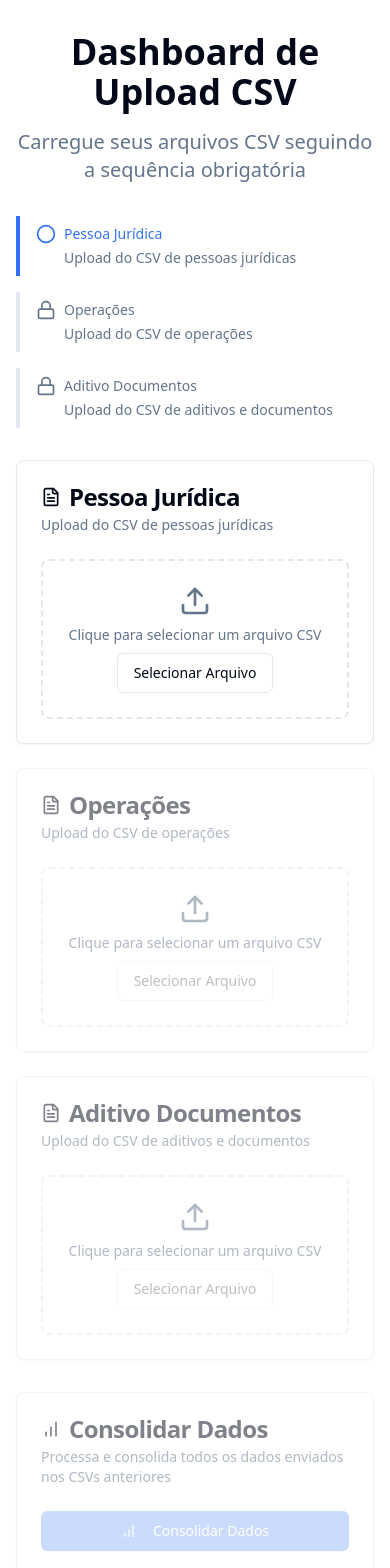
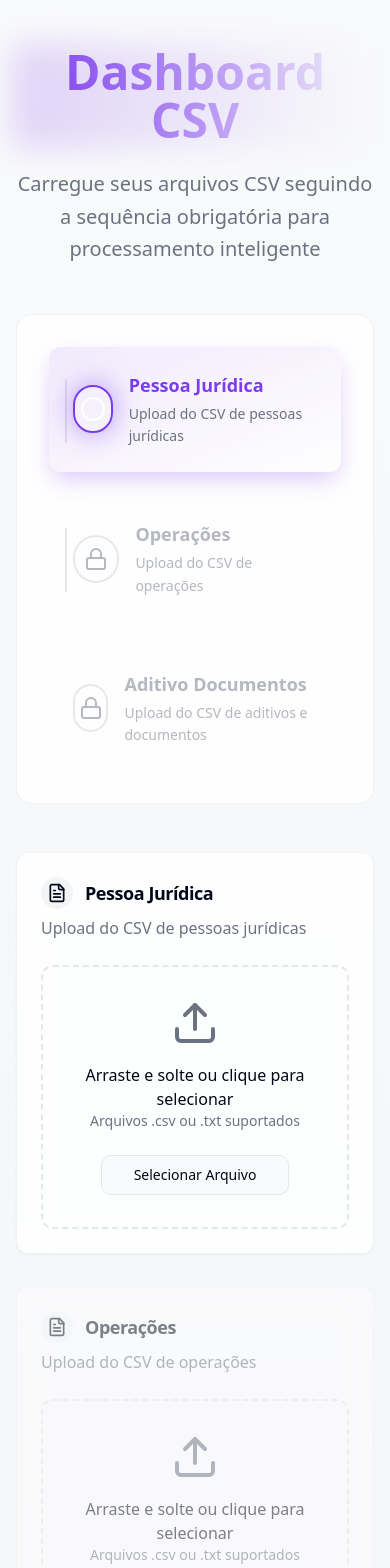
Before and after one commit to witalossena/csv-data-forge, a React (Vite) app: page / in a window 390 px wide. Shown: the top 1568 px of the page. Built offline with nearby package versions, Linux system fonts and the light colour scheme.

Commit message:
Refactor: Improve UI design
Enhance the overall user interface design for a more polished and intuitive experience.

```diff
--- a/src/components/CSVUploader.tsx
+++ b/src/components/CSVUploader.tsx
@@ -88,23 +88,40 @@ export function CSVUploader({
 
   return (
     <Card className={cn(
-      "transition-all duration-300",
-      disabled && "opacity-50",
-      completed && "border-success bg-success/5"
+      "glass-effect transition-all duration-500 hover:scale-105 hover:shadow-lg group relative overflow-hidden",
+      disabled && "opacity-50 hover:scale-100",
+      completed && "border-success shadow-success animate-pulse-glow"
     )}>
-      <CardHeader>
-        <CardTitle className="flex items-center gap-2">
+      {completed && (
+        <div className="absolute inset-0 bg-gradient-success opacity-10 pointer-events-none"></div>
+      )}
+      <CardHeader className="relative">
+        <CardTitle className="flex items-center gap-3 text-lg">
           {completed ? (
-            <CheckCircle className="h-5 w-5 text-success" />
+            <div className="flex items-center justify-center w-8 h-8 rounded-full bg-gradient-success text-white">
+              <CheckCircle className="h-5 w-5" />
+            </div>
           ) : (
-            <FileText className="h-5 w-5" />
+            <div className="flex items-center justify-center w-8 h-8 rounded-full bg-muted group-hover:bg-primary group-hover:text-primary-foreground transition-colors">
+              <FileText className="h-5 w-5" />
+            </div>
           )}
-          {title}
+          <span className={cn(
+            "transition-colors",
+            completed && "text-success"
+          )}>
+            {title}
+          </span>
         </CardTitle>
-        <CardDescription>{description}</CardDescription>
+        <CardDescription className="text-base leading-relaxed">
+          {description}
+        </CardDescription>
       </CardHeader>
-      <CardContent className="space-y-4">
-        <div className="border-2 border-dashed rounded-lg p-6 text-center">
+      <CardContent className="space-y-6">
+        <div className={cn(
+          "border-2 border-dashed rounded-xl p-8 text-center transition-all duration-300 hover:border-primary/50 hover:bg-primary/5",
+          file && "border-primary/30 bg-primary/5"
+        )}>
           <input
             ref={fileInputRef}
             type="file"
@@ -115,19 +132,34 @@ export function CSVUploader({
           />
 
           {file ? (
-            <div className="space-y-2">
-              <FileText className="h-8 w-8 mx-auto text-primary" />
-              <p className="text-sm font-medium">{file.name}</p>
-              <p className="text-xs text-muted-foreground">
-                {(file.size / 1024).toFixed(1)} KB
-              </p>
+            <div className="space-y-4">
+              <div className="relative">
+                <FileText className="h-12 w-12 mx-auto text-primary" />
+                <div className="absolute -top-1 -right-1 w-4 h-4 bg-success rounded-full flex items-center justify-center">
+                  <CheckCircle className="h-3 w-3 text-white" />
+                </div>
+              </div>
+              <div>
+                <p className="font-semibold text-foreground">{file.name}</p>
+                <p className="text-sm text-muted-foreground">
+                  {(file.size / 1024).toFixed(1)} KB • Arquivo selecionado
+                </p>
+              </div>
             </div>
           ) : (
-            <div className="space-y-2">
-              <Upload className="h-8 w-8 mx-auto text-muted-foreground" />
-              <p className="text-sm text-muted-foreground">
-                Clique para selecionar um arquivo CSV
-              </p>
+            <div className="space-y-4">
+              <div className="relative">
+                <Upload className="h-12 w-12 mx-auto text-muted-foreground transition-colors group-hover:text-primary" />
+                <div className="absolute inset-0 bg-gradient-to-r from-primary/20 to-primary-glow/20 blur-xl opacity-0 group-hover:opacity-100 transition-opacity"></div>
+              </div>
+              <div>
+                <p className="font-medium text-foreground">
+                  Arraste e solte ou clique para selecionar
+                </p>
+                <p className="text-sm text-muted-foreground">
+                  Arquivos .csv ou .txt suportados
+                </p>
+              </div>
             </div>
           )}
 
@@ -135,9 +167,9 @@ export function CSVUploader({
             variant="outline"
             onClick={() => fileInputRef.current?.click()}
             disabled={disabled || completed}
-            className="mt-2"
+            className="mt-6 px-8 py-2 hover:bg-primary hover:text-primary-foreground transition-all duration-300"
           >
-            Selecionar Arquivo
+            {file ? "Alterar Arquivo" : "Selecionar Arquivo"}
           </Button>
         </div>
 
@@ -145,16 +177,23 @@ export function CSVUploader({
           <Button
             onClick={handleUpload}
             disabled={disabled || isUploading}
-            className="w-full"
+            className="w-full py-3 text-lg font-semibold bg-gradient-primary hover:shadow-primary transition-all duration-300"
           >
-            {isUploading ? "Enviando..." : "Processar CSV"}
+            {isUploading ? (
+              <div className="flex items-center gap-2">
+                <div className="w-5 h-5 border-2 border-white/30 border-t-white rounded-full animate-spin"></div>
+                Processando...
+              </div>
+            ) : (
+              "Processar CSV"
+            )}
           </Button>
         )}
 
         {completed && (
-          <div className="flex items-center gap-2 text-success text-sm">
-            <CheckCircle className="h-4 w-4" />
-            Arquivo processado com sucesso
+          <div className="flex items-center justify-center gap-3 p-4 rounded-lg bg-gradient-success text-white">
+            <CheckCircle className="h-5 w-5" />
+            <span className="font-semibold">Arquivo processado com sucesso!</span>
           </div>
         )}
       </CardContent>
--- a/src/components/ConsolidateData.tsx
+++ b/src/components/ConsolidateData.tsx
@@ -3,6 +3,7 @@ import { Card, CardContent, CardDescription, CardHeader, CardTitle } from "@/com
 import { Button } from "@/components/ui/button";
 import { BarChart, Download, RefreshCw } from "lucide-react";
 import { useToast } from "@/hooks/use-toast";
+import { cn } from "@/lib/utils";
 
 interface ConsolidateDataProps {
   disabled: boolean;
@@ -61,51 +62,75 @@ export function ConsolidateData({ disabled }: ConsolidateDataProps) {
   };
 
   return (
-    <Card className={disabled ? "opacity-50" : ""}>
-      <CardHeader>
-        <CardTitle className="flex items-center gap-2">
-          <BarChart className="h-5 w-5" />
+    <Card className={cn(
+      "glass-effect transition-all duration-500 hover:scale-[1.02] relative overflow-hidden",
+      disabled ? "opacity-50" : "hover:shadow-xl",
+      !disabled && "animate-fade-in"
+    )}>
+      {!disabled && (
+        <div className="absolute inset-0 bg-gradient-to-br from-primary/5 to-primary-glow/5 pointer-events-none"></div>
+      )}
+      <CardHeader className="text-center pb-6">
+        <CardTitle className="flex items-center justify-center gap-3 text-2xl">
+          <div className={cn(
+            "flex items-center justify-center w-12 h-12 rounded-full transition-all duration-300",
+            disabled
+              ? "bg-muted text-muted-foreground"
+              : "bg-gradient-primary text-white shadow-primary"
+          )}>
+            <BarChart className="h-6 w-6" />
+          </div>
           Consolidar Dados
         </CardTitle>
-        <CardDescription>
-          Processa e consolida todos os dados enviados nos CSVs anteriores
+        <CardDescription className="text-lg leading-relaxed max-w-md mx-auto">
+          Processa e consolida todos os dados enviados nos CSVs anteriores para análise final
         </CardDescription>
       </CardHeader>
-      <CardContent className="space-y-4">
+      <CardContent className="space-y-6">
         <Button
           onClick={handleConsolidate}
           disabled={disabled || isLoading}
-          className="w-full"
+          className={cn(
+            "w-full py-4 text-lg font-semibold transition-all duration-300",
+            disabled
+              ? "opacity-50"
+              : "bg-gradient-primary hover:shadow-primary hover:scale-105"
+          )}
         >
           {isLoading ? (
-            <>
-              <RefreshCw className="h-4 w-4 mr-2 animate-spin" />
-              Consolidando...
-            </>
+            <div className="flex items-center gap-3">
+              <RefreshCw className="h-5 w-5 animate-spin" />
+              <span>Consolidando dados...</span>
+            </div>
           ) : (
-            <>
-              <BarChart className="h-4 w-4 mr-2" />
-              Consolidar Dados
-            </>
+            <div className="flex items-center gap-3">
+              <BarChart className="h-5 w-5" />
+              <span>Iniciar Consolidação</span>
+            </div>
           )}
         </Button>
 
         {consolidatedData && (
-          <div className="space-y-4">
-            <div className="p-4 bg-muted rounded-lg">
-              <h4 className="font-medium mb-2">Dados Consolidados:</h4>
-              <pre className="text-sm text-muted-foreground overflow-auto max-h-40">
-                {JSON.stringify(consolidatedData, null, 2)}
-              </pre>
+          <div className="space-y-6 animate-fade-in">
+            <div className="p-6 glass-effect rounded-xl border border-success/30">
+              <div className="flex items-center gap-2 mb-4">
+                <div className="w-3 h-3 bg-gradient-success rounded-full animate-pulse"></div>
+                <h4 className="font-semibold text-success text-lg">Dados Consolidados</h4>
+              </div>
+              <div className="bg-muted/50 rounded-lg p-4 max-h-48 overflow-auto">
+                <pre className="text-sm text-foreground leading-relaxed">
+                  {JSON.stringify(consolidatedData, null, 2)}
+                </pre>
+              </div>
             </div>
 
             <Button
               variant="outline"
               onClick={handleDownload}
-              className="w-full"
+              className="w-full py-3 text-lg border-success/30 hover:bg-gradient-success hover:text-white hover:border-success transition-all duration-300"
             >
-              <Download className="h-4 w-4 mr-2" />
-              Baixar Dados
+              <Download className="h-5 w-5 mr-2" />
+              Baixar Dados Consolidados
             </Button>
           </div>
         )}
--- a/src/components/ProgressSteps.tsx
+++ b/src/components/ProgressSteps.tsx
@@ -16,36 +16,51 @@ interface ProgressStepsProps {
 
 export function ProgressSteps({ steps }: ProgressStepsProps) {
   return (
-    <div className="w-full">
+    <div className="w-full p-8 glass-effect rounded-2xl">
       <nav aria-label="Progress">
-        <ol className="space-y-4 md:flex md:space-y-0 md:space-x-8">
+        <ol className="space-y-6 lg:flex lg:space-y-0 lg:space-x-8">
           {steps.map((step, stepIndex) => (
-            <li key={step.id} className="md:flex-1">
-              <div
-                className={cn(
-                  "group flex flex-col border-l-4 py-2 pl-4 md:border-l-0 md:border-t-4 md:pb-0 md:pl-0 md:pt-4",
+            <li key={step.id} className="lg:flex-1">
+              <div className="relative">
+                {stepIndex < steps.length - 1 && (
+                  <div className={cn(
+                    "absolute top-8 left-4 w-0.5 h-16 lg:top-4 lg:left-auto lg:right-0 lg:w-full lg:h-0.5 transition-colors duration-500",
+                    step.completed ? "bg-gradient-to-b lg:bg-gradient-to-r from-success to-success-glow" : "bg-border"
+                  )} />
+                )}
+
+                <div className={cn(
+                  "relative flex flex-col lg:text-center p-6 rounded-xl transition-all duration-500 hover:scale-105",
+                  step.completed && "bg-gradient-to-br from-success/10 to-success-glow/10 shadow-success",
+                  step.current && !step.completed && "bg-gradient-to-br from-primary/10 to-primary-glow/10 shadow-primary",
+                  step.locked && "opacity-50"
+                )}>
+                  <div className="flex items-center gap-4 lg:flex-col lg:gap-2">
+                    <div className={cn(
+                      "flex items-center justify-center w-12 h-12 rounded-full border-2 transition-all duration-500",
                       step.completed
-                    ? "border-success"
+                        ? "bg-gradient-success border-success text-white shadow-success"
                         : step.current
-                    ? "border-primary"
-                    : "border-border"
+                        ? "bg-gradient-primary border-primary text-white shadow-primary animate-pulse-glow"
+                        : step.locked
+                        ? "border-muted-foreground/30 text-muted-foreground"
+                        : "border-border text-muted-foreground hover:border-primary hover:text-primary"
+                    )}>
+                      {step.completed ? (
+                        <CheckCircle className="h-6 w-6" />
+                      ) : step.locked ? (
+                        <Lock className="h-6 w-6" />
+                      ) : (
+                        <div className={cn(
+                          "w-6 h-6 rounded-full border-2",
+                          step.current ? "border-white" : "border-current"
+                        )} />
                       )}
-              >
-                <span className="flex items-center gap-2 text-sm font-medium">
-                  {step.completed ? (
-                    <CheckCircle className="h-5 w-5 text-success" />
-                  ) : step.locked ? (
-                    <Lock className="h-5 w-5 text-muted-foreground" />
-                  ) : (
-                    <Circle
-                      className={cn(
-                        "h-5 w-5",
-                        step.current ? "text-primary" : "text-muted-foreground"
-                      )}
-                    />
-                  )}
-                  <span
-                    className={cn(
+                    </div>
+
+                    <div className="lg:text-center">
+                      <h3 className={cn(
+                        "font-semibold text-lg transition-colors duration-300",
                         step.completed
                           ? "text-success"
                           : step.current
@@ -53,14 +68,15 @@ export function ProgressSteps({ steps }: ProgressStepsProps) {
                           : step.locked
                           ? "text-muted-foreground"
                           : "text-foreground"
-                    )}
-                  >
+                      )}>
                         {step.title}
-                  </span>
-                </span>
-                <span className="text-sm text-muted-foreground ml-7 md:ml-0 mt-1">
+                      </h3>
+                      <p className="text-muted-foreground text-sm mt-1 leading-relaxed">
                         {step.description}
-                </span>
+                      </p>
+                    </div>
+                  </div>
+                </div>
               </div>
             </li>
           ))}
--- a/src/index.css
+++ b/src/index.css
@@ -8,7 +8,7 @@ All colors MUST be HSL.
 
 @layer base {
   :root {
-    --background: 0 0% 100%;
+    --background: 210 20% 98%;
     --foreground: 222.2 84% 4.9%;
 
     --card: 0 0% 100%;
@@ -17,32 +17,48 @@ All colors MUST be HSL.
     --popover: 0 0% 100%;
     --popover-foreground: 222.2 84% 4.9%;
 
-    --primary: 220 91% 58%;
+    --primary: 262 83% 58%;
     --primary-foreground: 0 0% 100%;
+    --primary-glow: 262 100% 75%;
 
     --secondary: 210 40% 96.1%;
     --secondary-foreground: 222.2 47.4% 11.2%;
 
-    --success: 142 71% 45%;
+    --success: 142 76% 36%;
     --success-foreground: 0 0% 100%;
+    --success-glow: 142 86% 50%;
 
     --warning: 38 92% 50%;
     --warning-foreground: 0 0% 0%;
 
-    --muted: 210 40% 96.1%;
-    --muted-foreground: 215.4 16.3% 46.9%;
+    --muted: 220 14.3% 95.9%;
+    --muted-foreground: 220 8.9% 46.1%;
 
-    --accent: 210 40% 96.1%;
-    --accent-foreground: 222.2 47.4% 11.2%;
+    --accent: 220 14.3% 95.9%;
+    --accent-foreground: 220 8.9% 46.1%;
 
     --destructive: 0 84.2% 60.2%;
     --destructive-foreground: 210 40% 98%;
 
-    --border: 214.3 31.8% 91.4%;
-    --input: 214.3 31.8% 91.4%;
-    --ring: 222.2 84% 4.9%;
+    --border: 220 13% 91%;
+    --input: 220 13% 91%;
+    --ring: 262 83% 58%;
 
-    --radius: 0.5rem;
+    --radius: 0.75rem;
+
+    /* Gradients */
+    --gradient-primary: linear-gradient(135deg, hsl(262 83% 58%), hsl(262 100% 75%));
+    --gradient-success: linear-gradient(135deg, hsl(142 76% 36%), hsl(142 86% 50%));
+    --gradient-background: linear-gradient(180deg, hsl(210 20% 98%), hsl(220 14.3% 95.9%));
+    --gradient-card: linear-gradient(145deg, hsl(0 0% 100%), hsl(220 14.3% 95.9%));
+
+    /* Shadows */
+    --shadow-sm: 0 1px 2px 0 hsl(0 0% 0% / 0.05);
+    --shadow: 0 1px 3px 0 hsl(0 0% 0% / 0.1), 0 1px 2px -1px hsl(0 0% 0% / 0.1);
+    --shadow-md: 0 4px 6px -1px hsl(0 0% 0% / 0.1), 0 2px 4px -2px hsl(0 0% 0% / 0.1);
+    --shadow-lg: 0 10px 15px -3px hsl(0 0% 0% / 0.1), 0 4px 6px -4px hsl(0 0% 0% / 0.1);
+    --shadow-primary: 0 10px 25px -5px hsl(262 83% 58% / 0.3);
+    --shadow-success: 0 10px 25px -5px hsl(142 76% 36% / 0.3);
 
     --sidebar-background: 0 0% 98%;
 
@@ -62,33 +78,44 @@ All colors MUST be HSL.
   }
 
   .dark {
-    --background: 222.2 84% 4.9%;
-    --foreground: 210 40% 98%;
+    --background: 224 71.4% 4.1%;
+    --foreground: 210 20% 98%;
 
-    --card: 222.2 84% 4.9%;
-    --card-foreground: 210 40% 98%;
+    --card: 224 71.4% 4.1%;
+    --card-foreground: 210 20% 98%;
 
-    --popover: 222.2 84% 4.9%;
-    --popover-foreground: 210 40% 98%;
+    --popover: 224 71.4% 4.1%;
+    --popover-foreground: 210 20% 98%;
 
-    --primary: 210 40% 98%;
-    --primary-foreground: 222.2 47.4% 11.2%;
+    --primary: 262 100% 75%;
+    --primary-foreground: 224 71.4% 4.1%;
+    --primary-glow: 262 83% 58%;
 
-    --secondary: 217.2 32.6% 17.5%;
-    --secondary-foreground: 210 40% 98%;
+    --secondary: 215 27.9% 16.9%;
+    --secondary-foreground: 210 20% 98%;
 
-    --muted: 217.2 32.6% 17.5%;
-    --muted-foreground: 215 20.2% 65.1%;
+    --muted: 215 27.9% 16.9%;
+    --muted-foreground: 217.9 10.6% 64.9%;
 
-    --accent: 217.2 32.6% 17.5%;
-    --accent-foreground: 210 40% 98%;
+    --accent: 215 27.9% 16.9%;
+    --accent-foreground: 210 20% 98%;
 
     --destructive: 0 62.8% 30.6%;
-    --destructive-foreground: 210 40% 98%;
+    --destructive-foreground: 210 20% 98%;
 
-    --border: 217.2 32.6% 17.5%;
-    --input: 217.2 32.6% 17.5%;
-    --ring: 212.7 26.8% 83.9%;
+    --border: 215 27.9% 16.9%;
+    --input: 215 27.9% 16.9%;
+    --ring: 262 100% 75%;
+
+    /* Dark mode gradients */
+    --gradient-primary: linear-gradient(135deg, hsl(262 100% 75%), hsl(262 83% 58%));
+    --gradient-success: linear-gradient(135deg, hsl(142 86% 50%), hsl(142 76% 36%));
+    --gradient-background: linear-gradient(180deg, hsl(224 71.4% 4.1%), hsl(215 27.9% 16.9%));
+    --gradient-card: linear-gradient(145deg, hsl(224 71.4% 4.1%), hsl(215 27.9% 16.9%));
+
+    /* Dark shadows */
+    --shadow-primary: 0 10px 25px -5px hsl(262 100% 75% / 0.4);
+    --shadow-success: 0 10px 25px -5px hsl(142 86% 50% / 0.4);
     --sidebar-background: 240 5.9% 10%;
     --sidebar-foreground: 240 4.8% 95.9%;
     --sidebar-primary: 224.3 76.3% 48%;
@@ -106,6 +133,36 @@ All colors MUST be HSL.
   }
 
   body {
-    @apply bg-background text-foreground;
+    @apply text-foreground;
+    background: var(--gradient-background);
+    min-height: 100vh;
   }
 }
+
+@layer utilities {
+  .gradient-primary {
+    background: var(--gradient-primary);
+  }
+
+  .gradient-success {
+    background: var(--gradient-success);
+  }
+
+  .gradient-card {
+    background: var(--gradient-card);
+  }
+
+  .shadow-primary {
+    box-shadow: var(--shadow-primary);
+  }
+
+  .shadow-success {
+    box-shadow: var(--shadow-success);
+  }
+
+  .glass-effect {
+    backdrop-filter: blur(16px);
+    background: hsl(var(--card) / 0.8);
+    border: 1px solid hsl(var(--border) / 0.5);
+  }
+}
--- a/src/pages/Index.tsx
+++ b/src/pages/Index.tsx
@@ -55,14 +55,19 @@ const Index = () => {
   const allStepsCompleted = completedSteps.size === csvSteps.length;
 
   return (
-    <div className="min-h-screen bg-background">
-      <div className="container mx-auto py-8 px-4">
-        <div className="max-w-4xl mx-auto space-y-8">
+    <div className="min-h-screen">
+      <div className="container mx-auto py-12 px-4">
+        <div className="max-w-6xl mx-auto space-y-12">
           {/* Header */}
-          <div className="text-center space-y-4">
-            <h1 className="text-4xl font-bold">Dashboard de Upload CSV</h1>
-            <p className="text-xl text-muted-foreground">
-              Carregue seus arquivos CSV seguindo a sequência obrigatória
+          <div className="text-center space-y-6 animate-fade-in">
+            <div className="relative">
+              <h1 className="text-5xl md:text-6xl font-bold bg-gradient-to-r from-primary to-primary-glow bg-clip-text text-transparent">
+                Dashboard CSV
+              </h1>
+              <div className="absolute -inset-1 bg-gradient-to-r from-primary/20 to-primary-glow/20 blur-lg -z-10 rounded-lg"></div>
+            </div>
+            <p className="text-xl md:text-2xl text-muted-foreground max-w-3xl mx-auto leading-relaxed">
+              Carregue seus arquivos CSV seguindo a sequência obrigatória para processamento inteligente
             </p>
           </div>
 
@@ -73,10 +78,10 @@ const Index = () => {
           <ErrorDisplay errors={errors} onDismiss={() => setErrors([])} />
 
           {/* CSV Uploaders */}
-          <div className="grid gap-6 md:grid-cols-1 lg:grid-cols-2 xl:grid-cols-3">
+          <div className="grid gap-8 lg:grid-cols-3 animate-fade-in">
             {csvSteps.map((step, index) => (
+              <div key={step.id} className="animate-scale-in" style={{ animationDelay: `${index * 150}ms` }}>
                 <CSVUploader
-                key={step.id}
                   title={step.title}
                   description={step.description}
                   endpoint={step.endpoint}
@@ -85,6 +90,7 @@ const Index = () => {
                   disabled={index > currentStep}
                   completed={completedSteps.has(step.id)}
                 />
+              </div>
             ))}
           </div>
 
--- a/tailwind.config.ts
+++ b/tailwind.config.ts
@@ -92,11 +92,26 @@ export default {
 					to: {
 						height: '0'
 					}
+				},
+				'fade-in': {
+					'0%': { opacity: '0', transform: 'translateY(10px)' },
+					'100%': { opacity: '1', transform: 'translateY(0)' }
+				},
+				'scale-in': {
+					'0%': { transform: 'scale(0.95)', opacity: '0' },
+					'100%': { transform: 'scale(1)', opacity: '1' }
+				},
+				'pulse-glow': {
+					'0%, 100%': { boxShadow: '0 0 20px hsl(var(--primary) / 0.3)' },
+					'50%': { boxShadow: '0 0 30px hsl(var(--primary) / 0.6)' }
 				}
 			},
 			animation: {
 				'accordion-down': 'accordion-down 0.2s ease-out',
-				'accordion-up': 'accordion-up 0.2s ease-out'
+				'accordion-up': 'accordion-up 0.2s ease-out',
+				'fade-in': 'fade-in 0.5s ease-out',
+				'scale-in': 'scale-in 0.3s ease-out',
+				'pulse-glow': 'pulse-glow 2s ease-in-out infinite'
 			}
 		}
 	},
```
Lines whose indentation alone changed are shown as unchanged.
